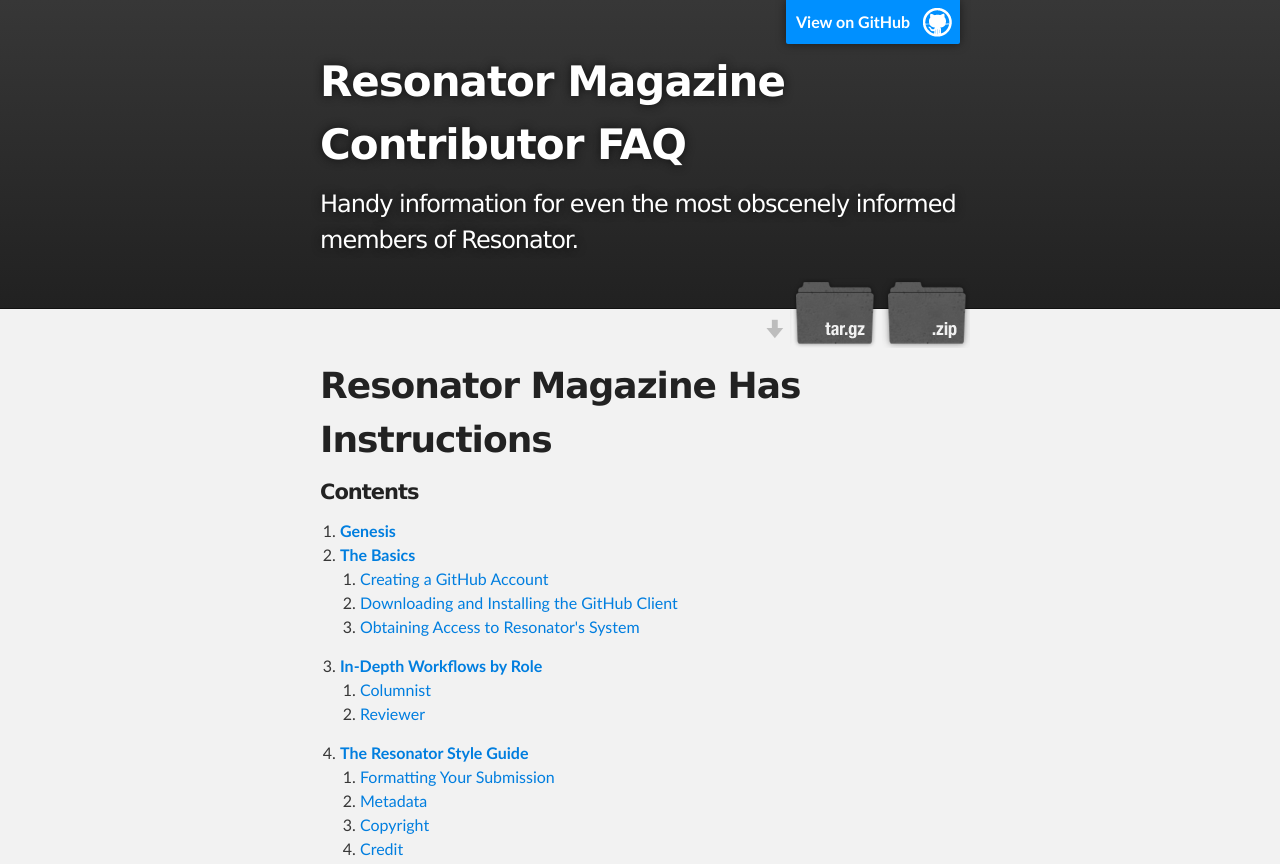
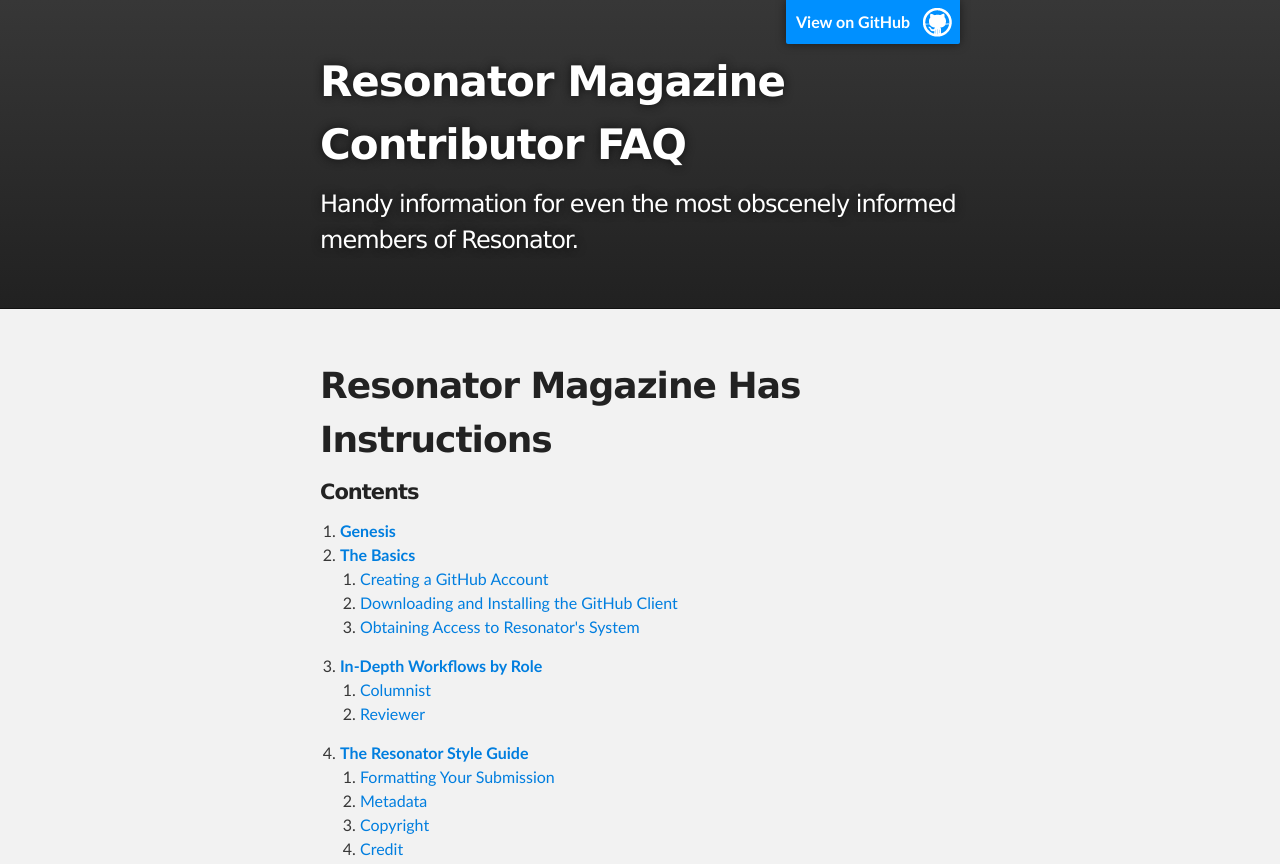
Before and after one commit to ResonatorMagazine/ContributorFAQ, a plain HTML site: page index.html in a window 1280 px wide. Shown: the top 864 px of the page. Drawn offline with Linux system fonts and the light colour scheme.

Commit message:
Removed Zipball and Tarball links

```diff
--- a/index.html
+++ b/index.html
@@ -20,11 +20,6 @@
 
           <h1 id="project_title">Resonator Magazine Contributor FAQ</h1>
           <h2 id="project_tagline">Handy information for even the most obscenely informed members of Resonator.</h2>
-
-            <section id="downloads">
-              <a class="zip_download_link" href="https://github.com/ResonatorMagazine/ContributorFAQ/zipball/master">Download this project as a .zip file</a>
-              <a class="tar_download_link" href="https://github.com/ResonatorMagazine/ContributorFAQ/tarball/master">Download this project as a tar.gz file</a>
-            </section>
         </header>
     </div>
 
```
